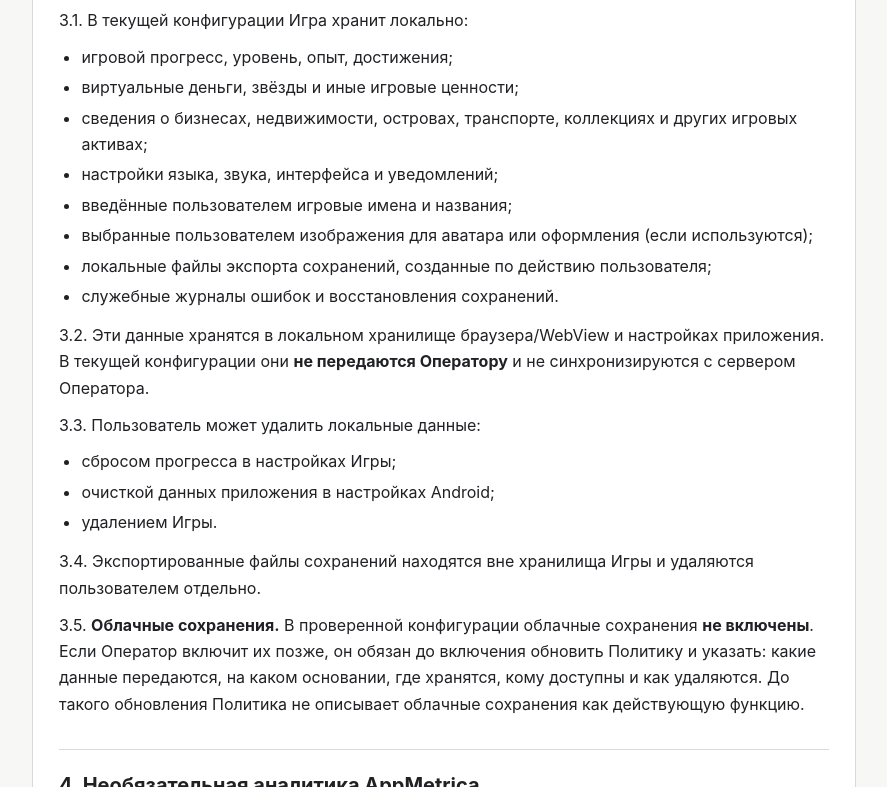
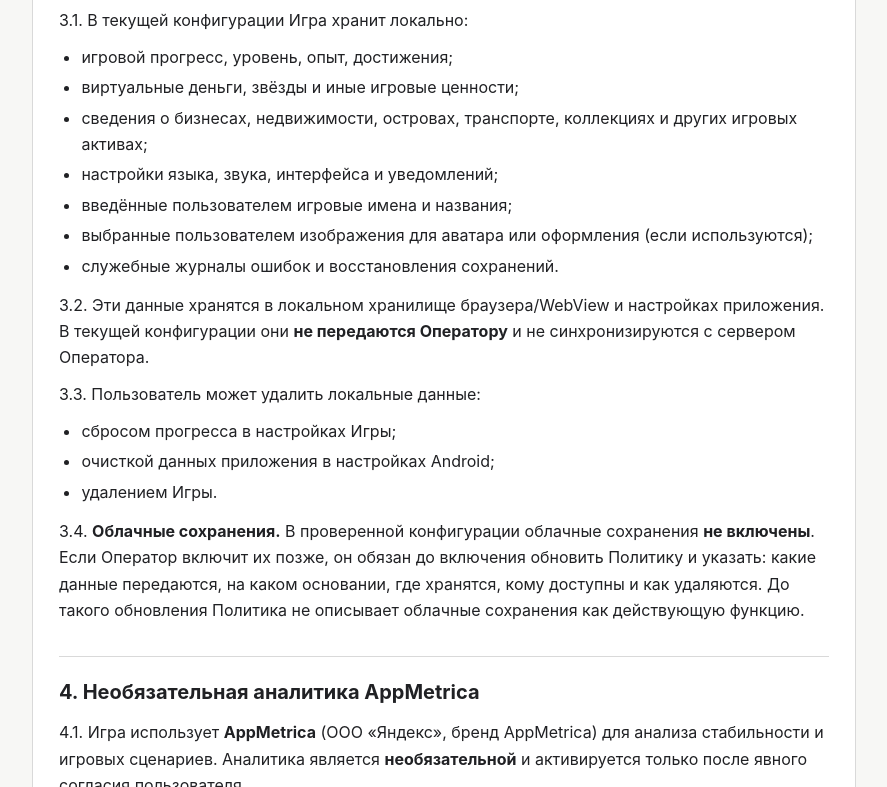
Before and after one commit to oklik-web/selfmade-orbit-privacy, a plain HTML site: page index.html in a window 1280 px wide. Shown: the part 2013-2800 px from the top of the page, without its empty margins (196-1083 px from the left). Drawn offline with Linux system fonts and the light colour scheme.

Commit message:
Remove save-export clauses after manual transfer removal

```diff
--- a/index.html
+++ b/index.html
@@ -42,7 +42,7 @@ a{color:var(--accent)}
 <p><strong>Редакция 1.0</strong></p>
 <p>Версия документа: <code>1.0</code></p>
 <p>Дата вступления в силу: <code>15.11.2026</code></p>
-<p>Дата обновления: <code>17.11.2026</code></p>
+<p>Дата обновления: <code>18.11.2026</code></p>
 <p>Оператор: Общество с ограниченной ответственностью «Модульные Пространства»</p>
 <h2>1. Общие положения</h2>
 <p>1.1. Настоящая Политика конфиденциальности (далее — <strong>Политика</strong>) определяет порядок обработки и защиты информации пользователей мобильной игры <strong>«Selfmade Orbit: Idle Empire»</strong> (далее — <strong>Игра</strong>), распространяемой через RuStore.</p>
@@ -99,7 +99,6 @@ a{color:var(--accent)}
 <li>настройки языка, звука, интерфейса и уведомлений;</li>
 <li>введённые пользователем игровые имена и названия;</li>
 <li>выбранные пользователем изображения для аватара или оформления (если используются);</li>
-<li>локальные файлы экспорта сохранений, созданные по действию пользователя;</li>
 <li>служебные журналы ошибок и восстановления сохранений.</li>
 </ul>
 <p>3.2. Эти данные хранятся в локальном хранилище браузера/WebView и настройках приложения. В текущей конфигурации они <strong>не передаются Оператору</strong> и не синхронизируются с сервером Оператора.</p>
@@ -109,8 +108,7 @@ a{color:var(--accent)}
 <li>очисткой данных приложения в настройках Android;</li>
 <li>удалением Игры.</li>
 </ul>
-<p>3.4. Экспортированные файлы сохранений находятся вне хранилища Игры и удаляются пользователем отдельно.</p>
-<p>3.5. <strong>Облачные сохранения.</strong> В проверенной конфигурации облачные сохранения <strong>не включены</strong>. Если Оператор включит их позже, он обязан до включения обновить Политику и указать: какие данные передаются, на каком основании, где хранятся, кому доступны и как удаляются. До такого обновления Политика не описывает облачные сохранения как действующую функцию.</p>
+<p>3.4. <strong>Облачные сохранения.</strong> В проверенной конфигурации облачные сохранения <strong>не включены</strong>. Если Оператор включит их позже, он обязан до включения обновить Политику и указать: какие данные передаются, на каком основании, где хранятся, кому доступны и как удаляются. До такого обновления Политика не описывает облачные сохранения как действующую функцию.</p>
 <h2>4. Необязательная аналитика AppMetrica</h2>
 <p>4.1. Игра использует <strong>AppMetrica</strong> (ООО «Яндекс», бренд AppMetrica) для анализа стабильности и игровых сценариев. Аналитика является <strong>необязательной</strong> и активируется только после явного согласия пользователя.</p>
 <p>4.2. Если аналитика включена, AppMetrica может обрабатывать:</p>
```
